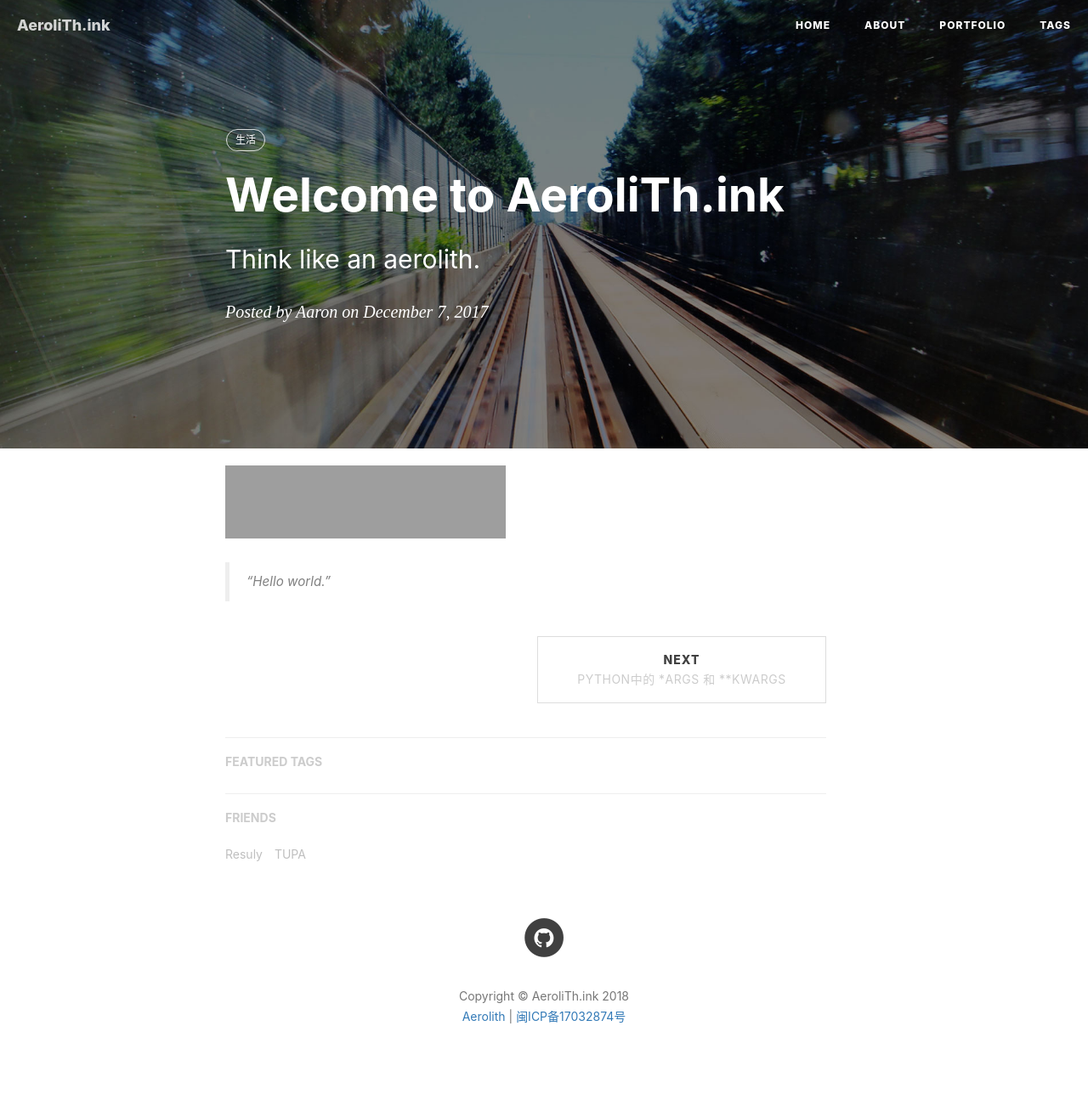
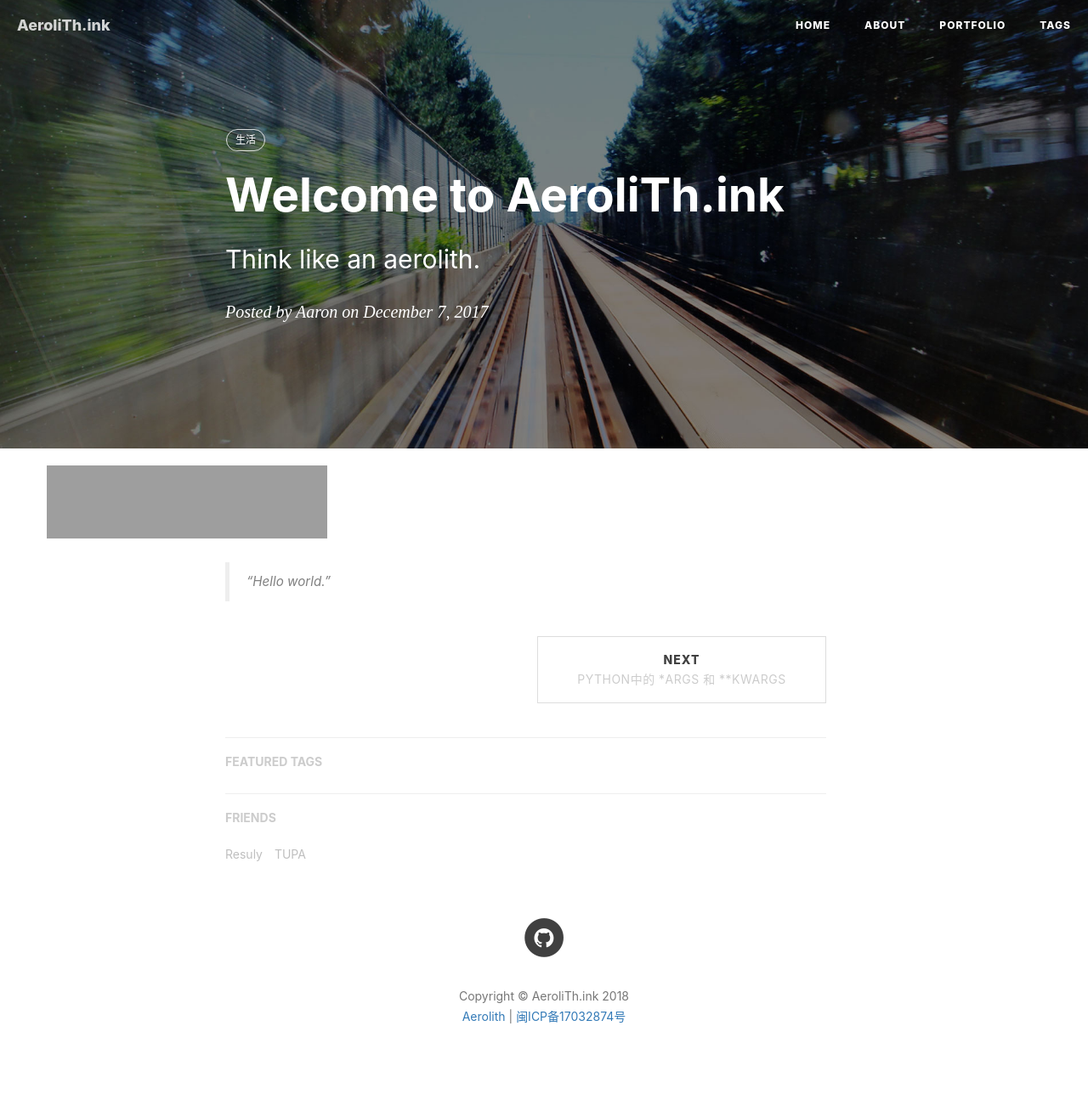
Before and after one commit to aerolithink/aerolithink.github.io, a Jekyll site: the page built from _posts/2017-12-07-hello-2017.markdown, in a window 1280 px wide. Shown: the whole page at 85% size. Built offline with Jekyll 4.4.1, drawn with Linux system fonts in a browser that asks for light colours; nearby versions of some CDN libraries; comment, search, counter and statistics services are not loaded; grey boxes are pictures that could not be loaded.

Commit message:
CloudM T2

```diff
--- a/_layouts/post.html
+++ b/_layouts/post.html
@@ -52,14 +52,18 @@ layout: default
     <div class="container">
         <div class="row">
 
+
+	<!-- CloudMusic -->
+			<iframe frameborder="no" border="0" marginwidth="0" marginheight="0" width=330 height=86 src="//music.163.com/outchain/player?type=2&id={\{ page.music-id }\}&auto=1&height=66">
+			</iframe>
+
     <!-- Post Container -->
             <div class="
                 col-lg-8 col-lg-offset-2
                 col-md-10 col-md-offset-1
                 post-container">
 
-				<iframe frameborder="no" border="0" marginwidth="0" marginheight="0" width=330 height=86 src="//music.163.com/outchain/player?type=2&id={\{ page.music-id }\}&auto=1&height=66">
-				</iframe>
+
 
                 <!-- Multi-Lingual -->
                 {% if page.multilingual %}
@@ -116,6 +120,7 @@ layout: default
                 visible-lg-block
                 sidebar-container
                 catalog-container">
+
                 <div class="side-catalog">
                     <hr class="hidden-sm hidden-xs">
                     <h5>
```
